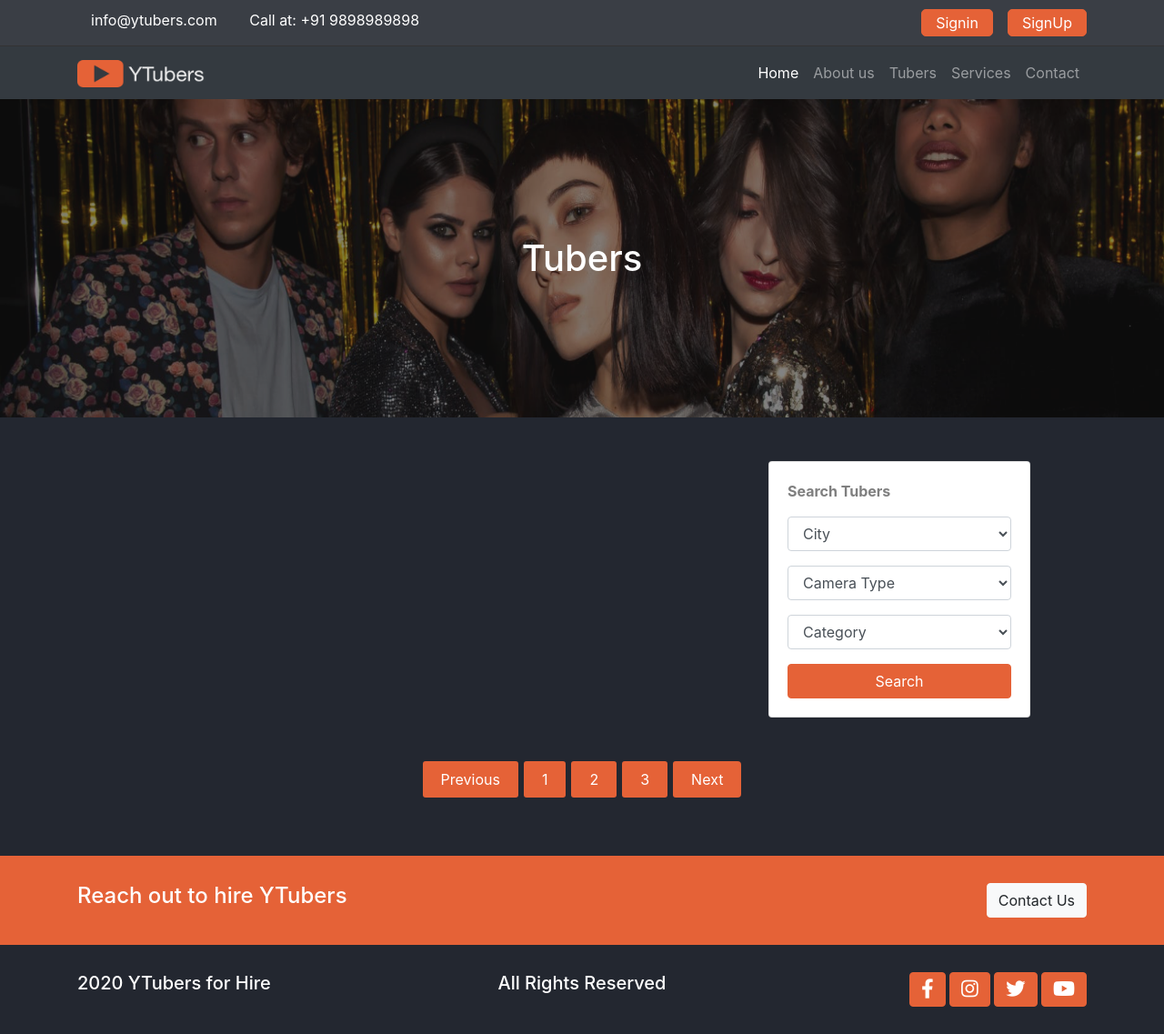
After one commit to dhairya137/tubers-django, a Django app: template tubers/templates/youtubers/youtubers.html in a window 1280 px wide. The commit adds this page. Shown: the whole page at 91% size. Run offline with Django 3.2, Linux system fonts and the light colour scheme; the template is opened without the code that fills it, so the values that code supplies are empty.

Commit message:
single youtuber component done

```diff
--- a/tubers/templates/includes/navbar.html
+++ b/tubers/templates/includes/navbar.html
@@ -18,7 +18,7 @@
           <a class="nav-link" href="{% url 'about' %}">About us</a>
         </li>
         <li class="nav-item">
-          <a class="nav-link" href="{% url '' %}">Tubers</a>
+          <a class="nav-link" href="{% url 'youtubers' %}">Tubers</a>
         </li>
         <li class="nav-item">
           <a class="nav-link" href="{% url 'services' %}">Services</a>
--- /dev/null
+++ b/tubers/templates/youtubers/youtubers.html
@@ -0,0 +1,108 @@
+{% extends 'base.html' %}
+{% load static %}
+{% block content %}
+
+<main class="tubers-page">
+  <div class="banner">
+    <img src="{% static './assets/images/bg-banner.png' %}" alt="" class="img-fluid w-100">
+    <h1 class="text-center">
+      Tubers
+    </h1>
+  </div>
+
+
+  <section class="container mt-5 mb-5">
+    <div class="row ">
+      <div class="col-lg-8 mb-2 ">
+        <section class="tubers">
+
+          <!-- person 1 -->
+          {% for tuber in tubers %}
+          <div class="card border-0 text-center">
+            <div class="feature-text">
+              <a href="{% url 'youtubers_detail' tuber.id %}">
+                <img src="{{ tuber.photo.url }}" class="card-img-top" alt="team-member">
+              </a>
+              <span class="text-left bg-accent font-weight-bold">
+                Featured
+              </span>
+            </div>
+            <div class="card-body">
+              <h5 class="card-title">{{ tuber.name }}</h5>
+              <p class="card-text">{{ tuber.category }}</p>
+              <div class="person-description mt-2">
+                <button class="btn btn-accent"> City: {{ tuber.city }} </button>
+                <button class="btn btn-accent"> Age: {{ tuber.age }} </button>
+                <button class="btn btn-accent"> Height: {{ tuber.height }} </button>
+              </div>
+              <div class="person-description mt-2">
+                <button class="btn btn-accent"> Crew: {{ tuber.crew }} </button>
+                <button class="btn btn-accent"> Camera: {{ tuber.camera_type }} </button>
+                <button class="btn btn-accent"> Subs: {{ tuber.subs_count }} </button>
+              </div>
+            </div>
+          </div>
+          {% endfor %}
+
+
+
+        </section>
+      </div>
+
+      <div class="col-lg-4 ">
+        <div class="card">
+          <div class="card-body">
+            <p class="text-left font-weight-bolder text-black-50">
+              Search Tubers
+            </p>
+            <form>
+              <div class="form-group">
+                <select id="inputState" class="form-control">
+                  <option selected disabled hidden>City</option>
+                  <option>...</option>
+                </select>
+              </div>
+              <div class="form-group">
+                <select id="inputState" class="form-control">
+                  <option selected disabled hidden>Camera Type</option>
+                  <option>Value 1</option>
+                  <option>Value 2</option>
+                  <option>Value 3</option>
+                  <option>Value 4</option>
+                </select>
+              </div>
+              <div class="form-group">
+                <select class="form-control">
+                  <option selected disabled hidden>Category</option>
+                  <option>...</option>
+                </select>
+              </div>
+
+            </form>
+
+
+            <button class="btn btn-accent btn-block">Search</button>
+          </div>
+        </div>
+      </div>
+    </div>
+  </section>
+
+  <div class="container section pagination-section mt-3">
+    <nav aria-label="Page navigation example">
+      <ul class="pagination justify-content-center">
+        <li class="page-item disabled">
+          <a class="page-link" href="#" tabindex="-1" aria-disabled="true">Previous</a>
+        </li>
+        <li class="page-item"><a class="page-link" href="#">1</a></li>
+        <li class="page-item"><a class="page-link" href="#">2</a></li>
+        <li class="page-item"><a class="page-link" href="#">3</a></li>
+        <li class="page-item">
+          <a class="page-link" href="#">Next</a>
+        </li>
+      </ul>
+    </nav>
+  </div>
+</main>
+
+{% endblock content %}
```
Also changed, not shown: tubers/templates/youtubers/youtuber_detail.html (added, +105 -0 lines), tubers/youtubers/views.py (+13 -3 lines).
